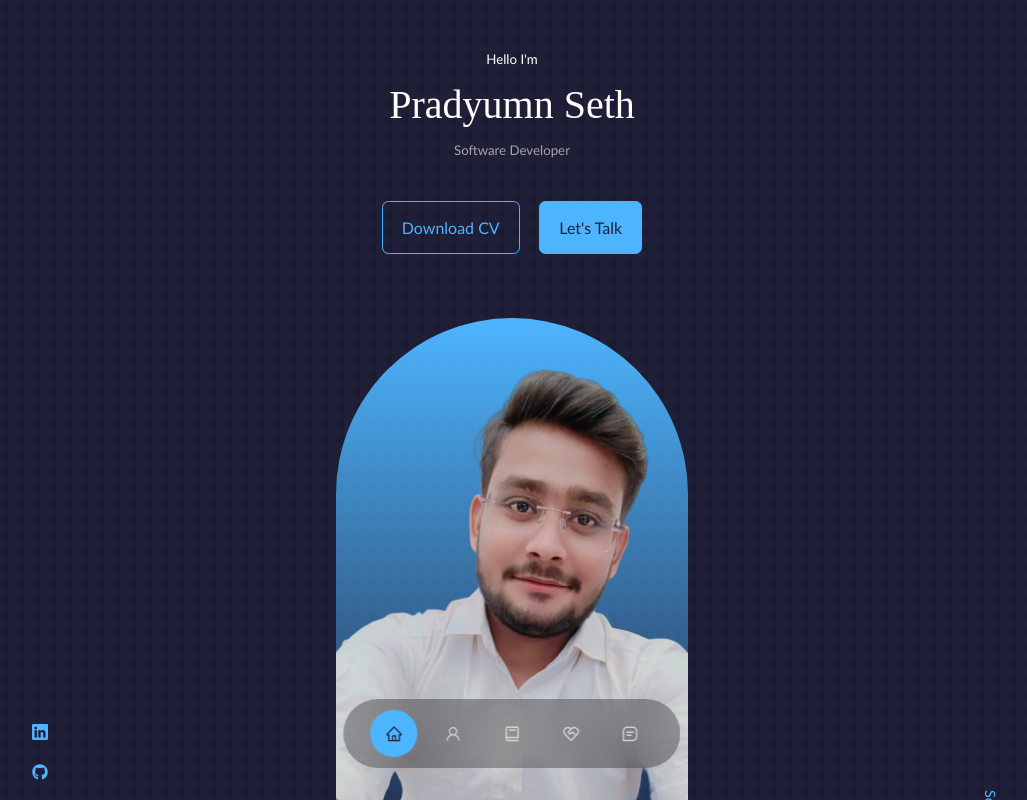
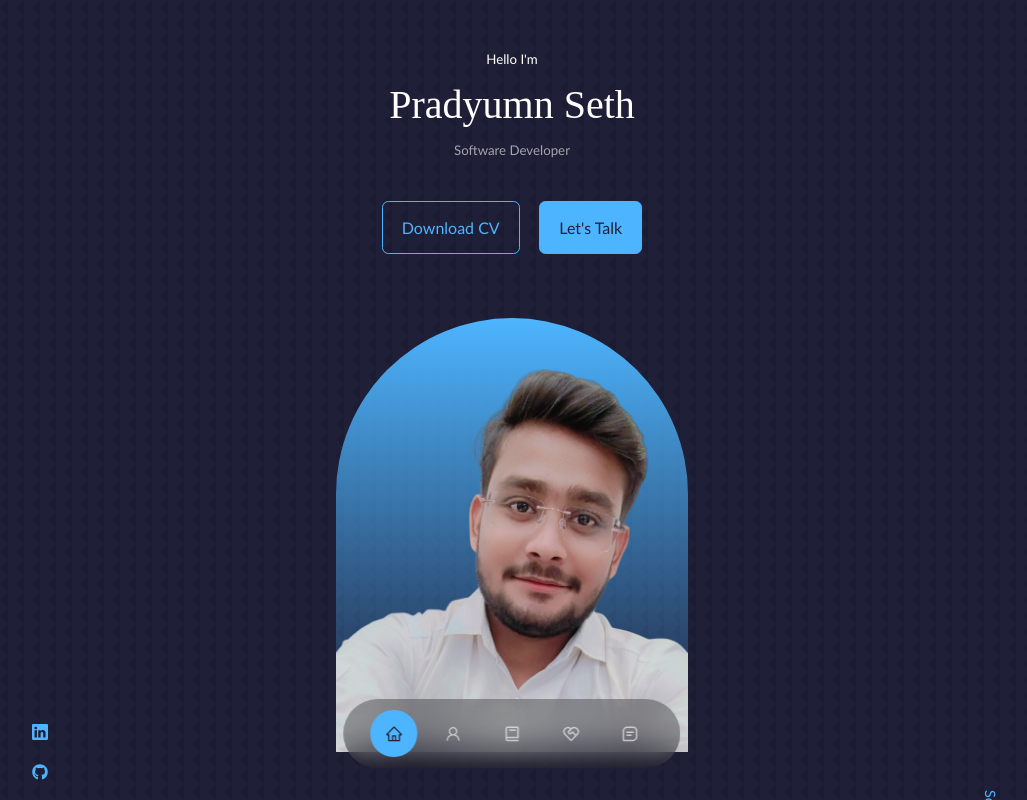
Before and after one commit to Pradyumnseth743/My-Portfolio, a React (Create React App) app: page / in a window 1280 px wide. Shown: the top 800 px of the page, without its empty margins (128-1155 px from the left). Built offline with nearby package versions, Linux system fonts and the light colour scheme.

Commit message:
Image  Changes

```diff
--- a/src/components/header/header.css
+++ b/src/components/header/header.css
@@ -58,7 +58,7 @@ header{
     background: linear-gradient(var(--color-primary),transparent);
     width: 22rem;
     /* height: 30rem; */
-    height: fit-content;
+    height: 434px;
     position: absolute;
     left: calc(50% - 11rem);
     margin-top: 4rem;
```
